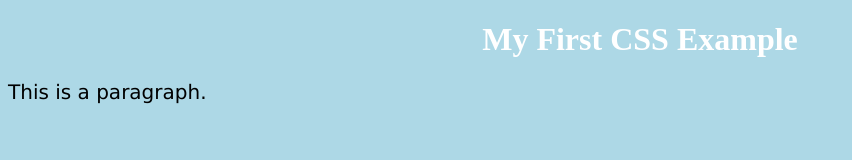
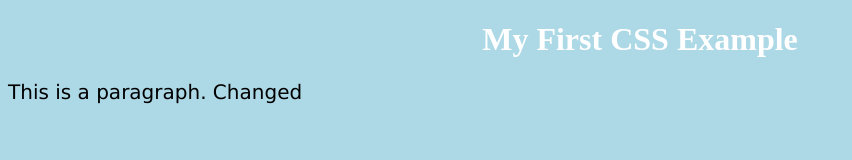
Before and after one commit to blackcrow1/skeleton, a plain HTML site: page index.html in a window 1280 px wide. Shown: the whole page, without its empty margins (0-852 px from the left). Drawn offline with Linux system fonts and the light colour scheme.

Commit message:
change html

```diff
--- a/index.html
+++ b/index.html
@@ -20,7 +20,7 @@ p {
 <body>
 
 <h1>My First CSS Example</h1>
-<p>This is a paragraph.</p>
+<p>This is a paragraph. Changed</p>
 
 </body>
 </html>
```
